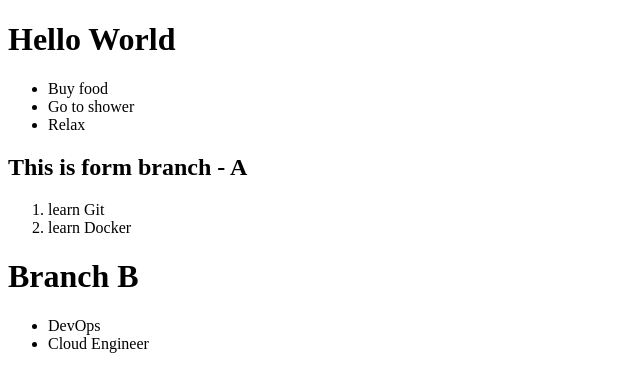
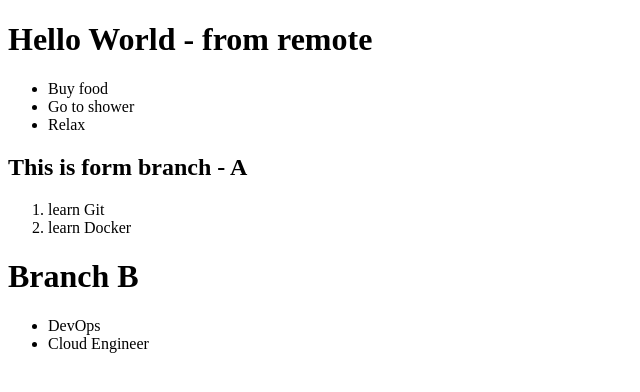
Before and after one commit to cftiangco/git-tutorial, a plain HTML site: page index.html in a window 1280 px wide. Shown: the whole page, without its empty margins (0-640 px from the left). Drawn offline with Linux system fonts and the light colour scheme.

Commit message:
Update index.html

```diff
--- a/index.html
+++ b/index.html
@@ -7,7 +7,7 @@
     <title>Git tutorial</title>
 </head>
 <body>
-    <h1>Hello World</h1>
+    <h1>Hello World - from remote</h1>
     <ul>
         <li>Buy food</li>
         <li>Go to shower</li>
```
